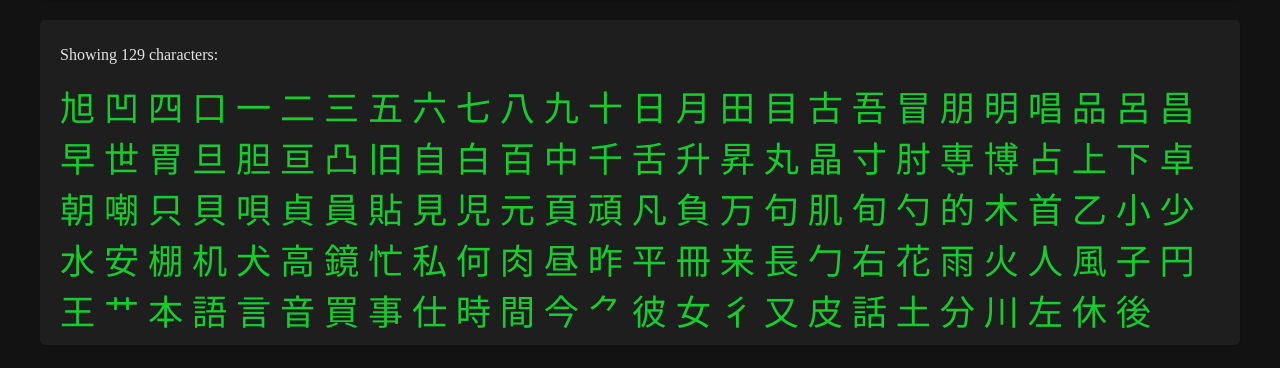
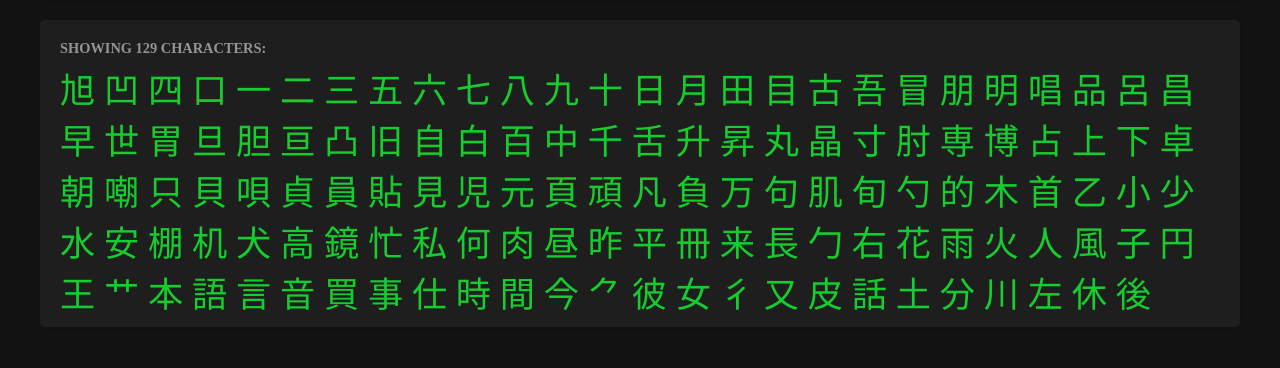
Before and after one commit to andres-foo/kanji-web-app, a PHP site: page /list.php?list=my_list in a window 1280 px wide. Shown: the part 146-514 px from the top of the page. Run offline with PHP 8.4, Linux system fonts and the light colour scheme; data comes from the database, SQL or seed files in the repository; some web fonts are replaced.

Commit message:
Change text showing number of kanjis in list to use .title class

```diff
--- a/list.php
+++ b/list.php
@@ -35,7 +35,7 @@ if($_GET['list'] == 'jlpt') {
     <?php if(!$entries): ?>
     No entries for this list.
     <?php else: ?>
-        <p>Showing <?php echo count($entries); ?> characters:</p>
+        <div class="title">Showing <?php echo count($entries); ?> characters:</div>
         <?php foreach($entries as $entry): ?>
             <a href="kanji.php?literal=<?php echo $entry['literal']; ?>"<?php if($entry['added'] == 1) echo 'class="added"';?>>
                 <?php echo $entry['literal']; ?>
```
